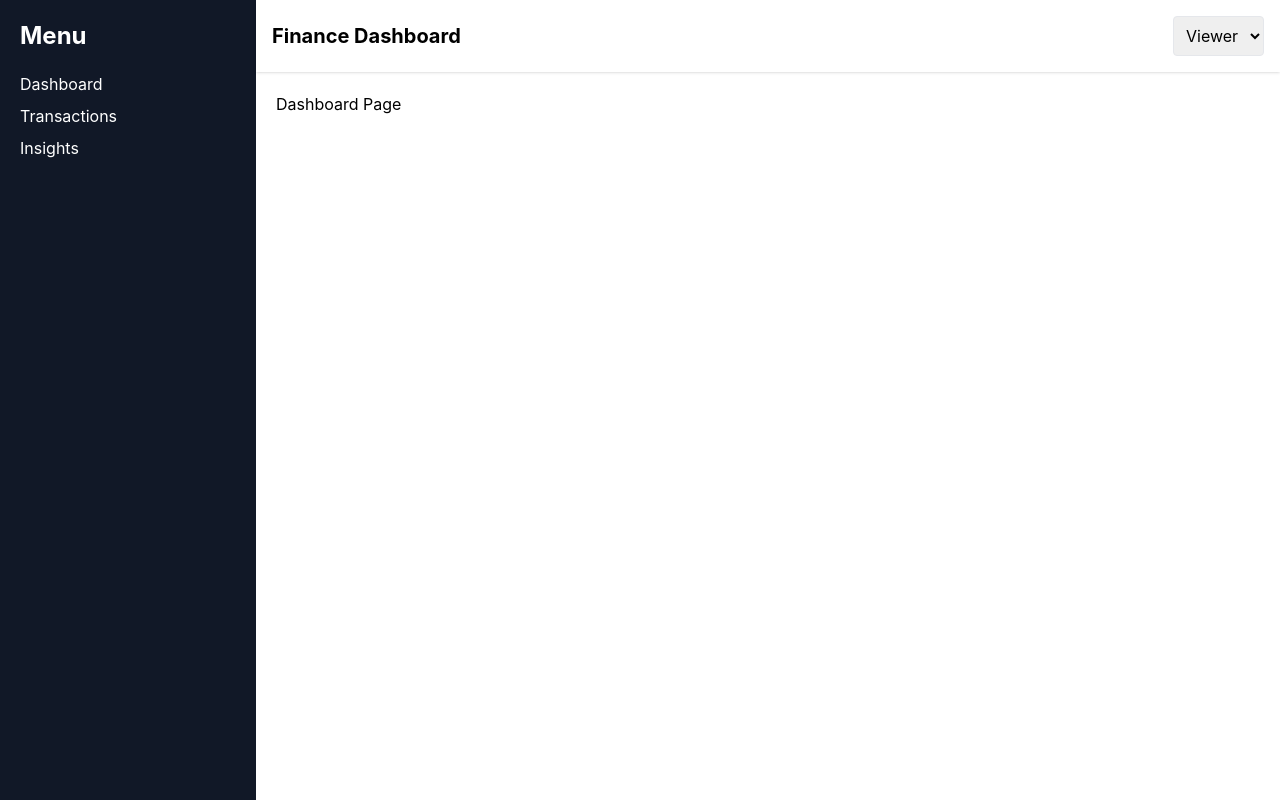
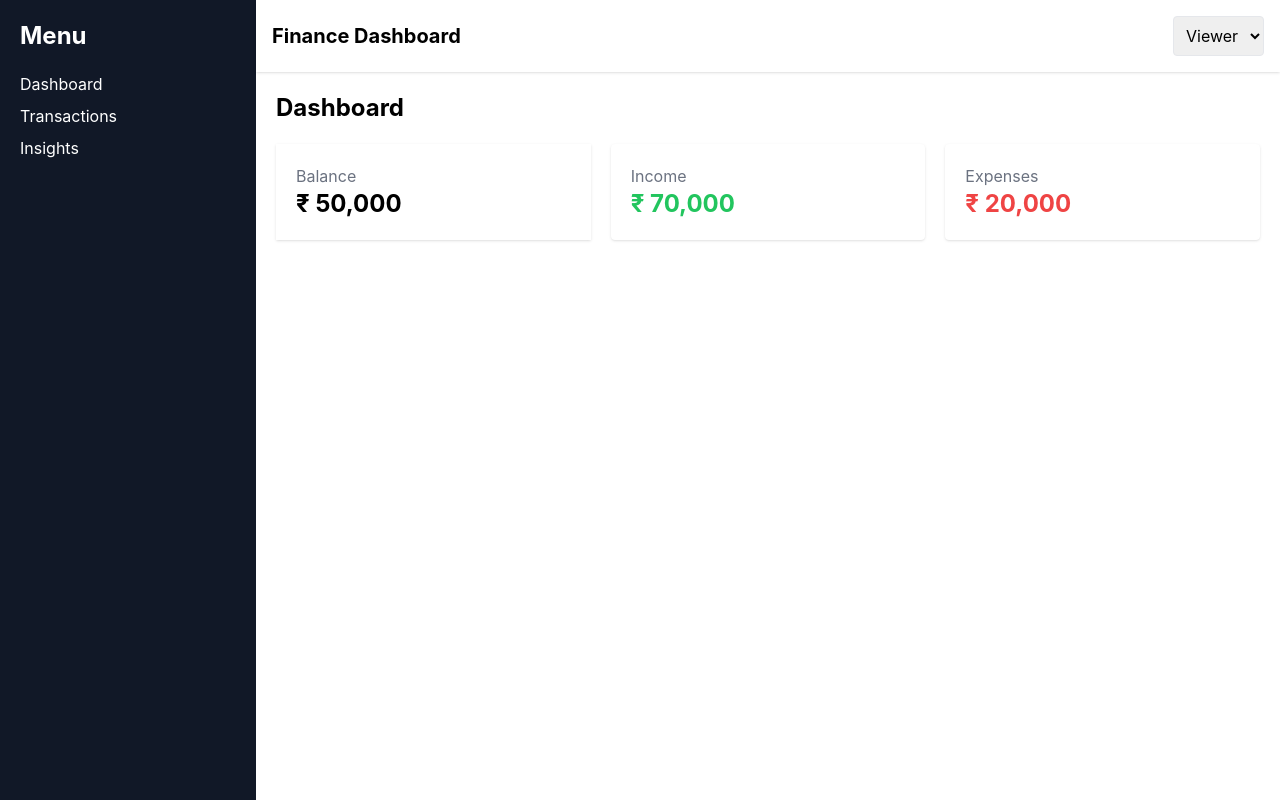
Before and after one commit to sai-unknown/finance-dashboard, a React (Create React App) app: page / in a window 1280 px wide. Built offline with nearby package versions, Linux system fonts and the light colour scheme.

Commit message:
Added Static dashboard

```diff
--- a/src/pages/dashboard.js
+++ b/src/pages/dashboard.js
@@ -1,5 +1,27 @@
 function dashboard() {
-    return <h2>Dashboard Page</h2>;
+    return (
+        <div>
+            <h2 className="text-2xl font-bold mb-5">Dashboard</h2>
+
+            <div className="grid grid-cols-3 gap-5">
+                <div className="bg-white shadow p-5">
+                    <h3 className="text-gray-500">Balance</h3>
+                    <p className="text-2xl font-bold">₹ 50,000</p>
+                </div>
+
+                <div className="bg-white shadow p-5 rounded">
+                    <h3 className="text-gray-500">Income</h3>
+                    <p className="text-2xl font-bold text-green-500">₹ 70,000</p>
+                </div>
+
+                <div className="bg-white shadow p-5 rounded">
+                    <h3 className="text-gray-500">Expenses</h3>
+                    <p className="text-2xl font-bold text-red-500">₹ 20,000</p>
+                </div>
+
+            </div>
+        </div>
+    );
 }
 
 export default dashboard;
```
